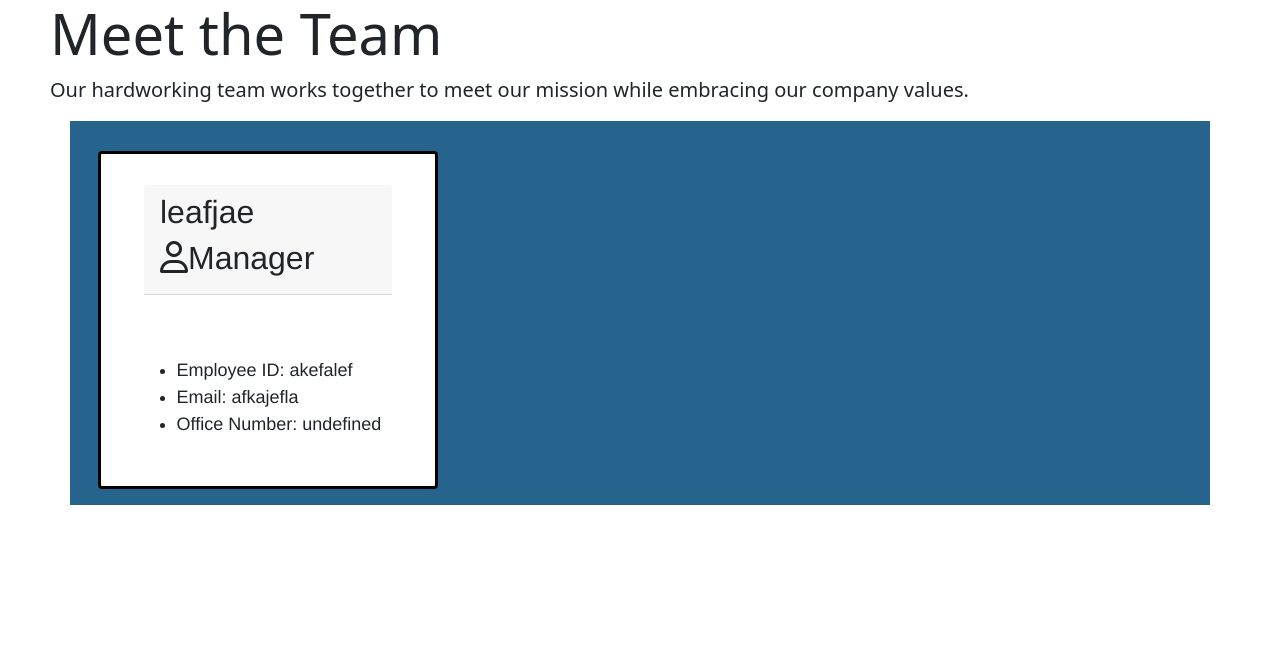
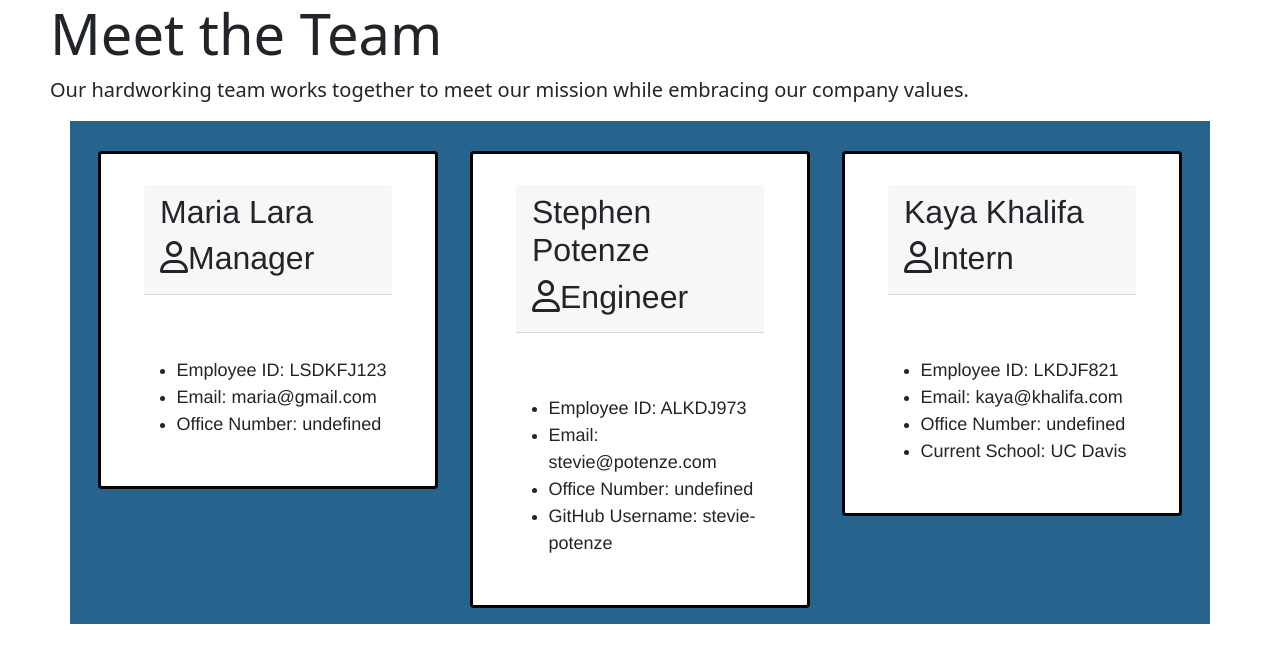
Before and after one commit to maria-lara/team-profile, a website: page dist/index.html in a window 1280 px wide. Drawn offline with nearby package versions, Linux system fonts and the light colour scheme; files that its build step writes are made by us from their sources.

Commit message:
updated html

```diff
--- a/dist/index.html
+++ b/dist/index.html
@@ -12,7 +12,7 @@
             integrity="sha384-B0UglyR+jN6CkvvICOB2joaf5I4l3gm9GU6Hc1og6Ls7i6U/mkkaduKaBhlAXv9k"
             crossorigin="anonymous"></script>
 
-        <link rel="stylesheet" href="./assets/style.css" />
+        <link rel="stylesheet" href="style.css">
 
         <title>Meet the Team</title>
     </head>
@@ -30,13 +30,13 @@
 
         <div class="card">
             <div class="card-header">
-                <h2 class="card-title">leafjae</h2>
+                <h2 class="card-title">Maria Lara</h2>
                 <h2><i class="far fa-user"></i>Manager</h2>
             </div>
             <div class="card-body">
                 <ul>
-                    <li>Employee ID: akefalef</li>
-                    <li>Email: afkajefla</li>
+                    <li>Employee ID: LSDKFJ123</li>
+                    <li>Email: maria@gmail.com</li>
                     <li>Office Number: undefined</li>
                 </ul>
             </div>
@@ -48,11 +48,41 @@
                 <div class = "col">
                     <div class="row m-3">
 
+        <div class="card">
+            <div class="card-header">
+                <h2 class="card-title">Stephen Potenze</h2>
+                <h2><i class="far fa-user"></i>Engineer</h2>
+            </div>
+            <div class="card-body">
+                <ul>
+                    <li>Employee ID: ALKDJ973</li>
+                    <li>Email: stevie@potenze.com</li>
+                    <li>Office Number: undefined</li>
+                    <li>GitHub Username: stevie-potenze</li>
+                </ul>
+            </div>
+        </div>
+
                     </div>
                 </div>
 
                 <div class = "col">
                     <div class="row m-3">
+
+        <div class="card">
+            <div class="card-header">
+                <h2 class="card-title">Kaya Khalifa</h2>
+                <h2><i class="far fa-user"></i>Intern</h2>
+            </div>
+            <div class="card-body">
+                <ul>
+                    <li>Employee ID: LKDJF821</li>
+                    <li>Email: kaya@khalifa.com</li>
+                    <li>Office Number: undefined</li>
+                    <li>Current School: UC Davis</li>
+                </ul>
+            </div>
+        </div>
 
                     </div>
                 </div>
```
